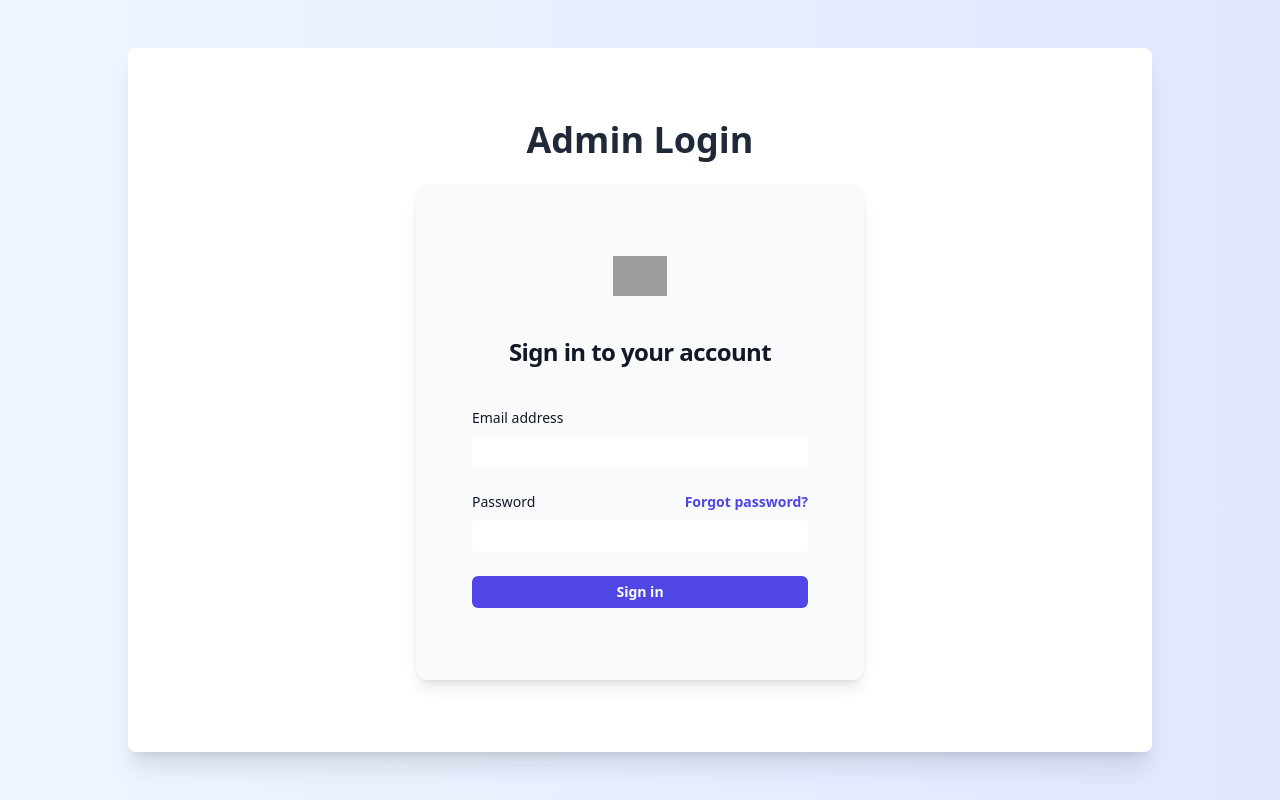
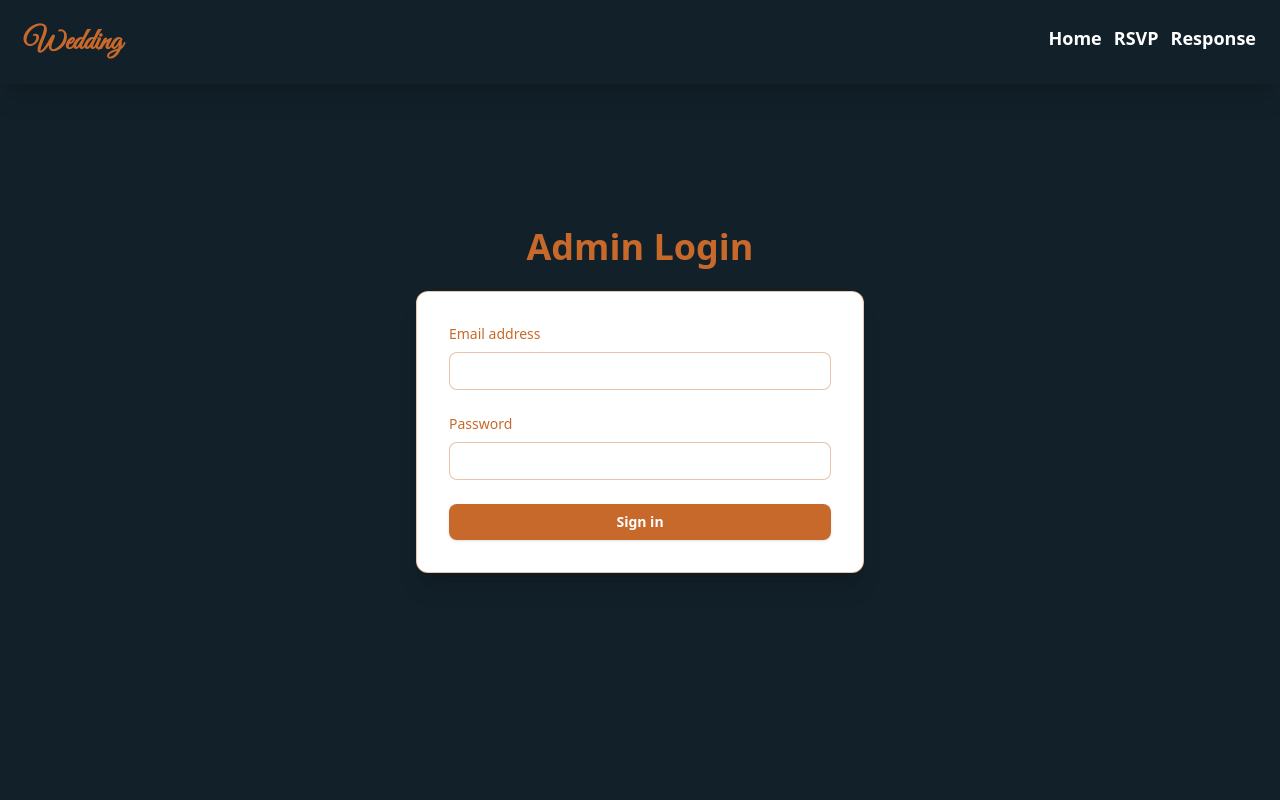
Before and after one commit to Ccode25/RSVPForLouieAndEliWedding, a React (Vite) app in the folder client/: page /response in a window 1280 px wide. Built offline with nearby package versions, Linux system fonts and the light colour scheme; grey boxes are pictures that could not be loaded.

Commit message:
update login design

```diff
--- a/client/src/App.jsx
+++ b/client/src/App.jsx
@@ -8,6 +8,7 @@ import {
 import RSVPForm from "./sections/RSVPForm";
 import EventDetails from "./sections/EventDetails";
 import Response from "./sections/Response";
+import Header from "./sections/Header"; // ✅ bring back Header
 
 // Component to handle scroll blocking based on route
 const ScrollControl = () => {
@@ -34,6 +35,7 @@ const App = () => {
     <Router>
       <ScrollControl /> {/* Scroll behavior controller */}
       <div className="scroll-smooth">
+        <Header /> {/* ✅ Header restored */}
         <Routes>
           <Route
             path="/"
--- a/client/src/components/Login.jsx
+++ b/client/src/components/Login.jsx
@@ -4,37 +4,19 @@ const Login = ({ handleLogin }) => {
   const [email, setEmail] = useState("");
   const [password, setPassword] = useState("");
 
-  const handleEmailChange = (e) => {
-    e.preventDefault();
-    setEmail(e.target.value);
-  };
-  const handlePassword = (e) => {
-    e.preventDefault();
-    setPassword(e.target.value);
-  };
+  const handleEmailChange = (e) => setEmail(e.target.value);
+  const handlePassword = (e) => setPassword(e.target.value);
+
   return (
-    <div className="flex min-h-full flex-col justify-center px-6 py-12 lg:px-8">
-      <div className="sm:mx-auto sm:w-full sm:max-w-sm">
-        <img
-          className="mx-auto h-10 w-auto"
-          src="https://tailwindui.com/plus/img/logos/mark.svg?color=indigo&shade=600"
-          alt="Your Company"
-        />
-        <h2 className="mt-10 text-center text-2xl font-bold tracking-tight text-gray-900">
-          Sign in to your account
-        </h2>
-      </div>
-
-      <div className="mt-10 sm:mx-auto sm:w-full sm:max-w-sm">
-        <form className="space-y-6">
+    <>
+      {/* Email */}
       <div>
         <label
           htmlFor="email"
-              className="block text-sm font-medium text-gray-900"
+          className="block text-sm font-medium text-[#C8692C]"
         >
           Email address
         </label>
-            <div className="mt-2">
         <input
           type="email"
           name="email"
@@ -43,29 +25,18 @@ const Login = ({ handleLogin }) => {
           value={email}
           required
           onChange={handleEmailChange}
-                className="block w-full rounded-md bg-white px-3 py-1.5 text-base text-gray-900 outline-1 outline-gray-300 placeholder:text-gray-400 focus:outline-2 focus:outline-indigo-600 sm:text-sm"
+          className="mt-2 block w-full rounded-lg border border-[#C8692C]/40 bg-white px-3 py-2 text-sm text-gray-900 placeholder:text-gray-400 focus:border-[#C8692C] focus:ring-1 focus:ring-[#C8692C]"
         />
       </div>
-          </div>
 
+      {/* Password */}
       <div>
-            <div className="flex items-center justify-between">
         <label
           htmlFor="password"
-                className="block text-sm font-medium text-gray-900"
+          className="block text-sm font-medium text-[#C8692C]"
         >
           Password
         </label>
-              <div className="text-sm">
-                <a
-                  href="#"
-                  className="font-semibold text-indigo-600 hover:text-indigo-500"
-                >
-                  Forgot password?
-                </a>
-              </div>
-            </div>
-            <div className="mt-2">
         <input
           type="password"
           name="password"
@@ -74,23 +45,21 @@ const Login = ({ handleLogin }) => {
           value={password}
           required
           onChange={handlePassword}
-                className="block w-full rounded-md bg-white px-3 py-1.5 text-base text-gray-900 outline-1 outline-gray-300 placeholder:text-gray-400 focus:outline-2 focus:outline-indigo-600 sm:text-sm"
+          className="mt-2 block w-full rounded-lg border border-[#C8692C]/40 bg-white px-3 py-2 text-sm text-gray-900 placeholder:text-gray-400 focus:border-[#C8692C] focus:ring-1 focus:ring-[#C8692C]"
         />
       </div>
-          </div>
 
+      {/* Submit Button */}
       <div>
         <button
           type="submit"
           onClick={(e) => handleLogin(e, email, password)}
-              className="flex w-full justify-center rounded-md bg-indigo-600 px-3 py-1.5 text-sm font-semibold text-white shadow-xs hover:bg-indigo-500 focus-visible:outline-2 focus-visible:outline-indigo-600"
+          className="w-full flex justify-center rounded-lg bg-[#C8692C] px-3 py-2 text-sm font-semibold text-white shadow hover:bg-orange-700 focus:outline-none focus:ring-2 focus:ring-[#C8692C]"
         >
           Sign in
         </button>
       </div>
-        </form>
-      </div>
-    </div>
+    </>
   );
 };
 
--- a/client/src/sections/Header.jsx
+++ b/client/src/sections/Header.jsx
@@ -1,32 +1,70 @@
-import React from "react";
-import { Link } from "react-router-dom"; // Import Link for navigation
+import React, { useState, useEffect } from "react";
+import { Link } from "react-router-dom";
 
 const Header = () => {
+  const [visible, setVisible] = useState(true);
+  const [lastScrollY, setLastScrollY] = useState(0);
+  let mouseTimeout;
+
+  // Handle scroll hide/show
+  const handleScroll = () => {
+    if (window.scrollY > lastScrollY) {
+      // scrolling down → hide
+      setVisible(false);
+    } else {
+      // scrolling up → show
+      setVisible(true);
+    }
+    setLastScrollY(window.scrollY);
+  };
+
+  // Handle mouse inactivity
+  const handleMouseMove = () => {
+    setVisible(true); // show when mouse moves
+    clearTimeout(mouseTimeout);
+    mouseTimeout = setTimeout(() => {
+      setVisible(false); // hide after inactivity
+    }, 2500); // 2.5s inactivity
+  };
+
+  useEffect(() => {
+    window.addEventListener("scroll", handleScroll);
+    window.addEventListener("mousemove", handleMouseMove);
+
+    return () => {
+      window.removeEventListener("scroll", handleScroll);
+      window.removeEventListener("mousemove", handleMouseMove);
+    };
+  }, [lastScrollY]);
+
   return (
-    <header className="bg-[#333333] text-white shadow-xl shadow-[#d4af37]">
+    <header
+      className={`bg-[#122029] text-white shadow-xl fixed top-0 left-0 w-full transition-transform duration-500 z-50 ${
+        visible ? "translate-y-0" : "-translate-y-full"
+      }`}
+    >
       <nav className="flex justify-between p-6">
         {/* Wedding logo text */}
-        <div className="font-extrabold text-3xl font-greatVibes text-[#d4af37]">
-          <a href="aeronmelnywedding.blog/">Wedding</a>
+        <div className="font-extrabold text-3xl font-greatVibes text-[#C8692C]">
+          <a>Wedding</a>
         </div>
         {/* Navigation links */}
         <div className="space-x-3">
           <Link
-            to="/" // Link to home page
-            className="text-lg font-semibold hover:text-[#d4af37] transition-colors"
+            to="/"
+            className="text-lg font-semibold hover:text-[#C8692C] transition-colors"
           >
             Home
           </Link>
           <a
             href="#rsvp"
-            className="text-lg font-semibold hover:text-[#d4af37] transition-colors"
+            className="text-lg font-semibold hover:text-[#C8692C] transition-colors"
           >
             RSVP
           </a>
-
           <Link
-            to="/response" // Link to /response route
-            className="text-lg font-semibold hover:text-[#d4af37] transition-colors"
+            to="/response"
+            className="text-lg font-semibold hover:text-[#C8692C] transition-colors"
           >
             Response
           </Link>
--- a/client/src/sections/Response.jsx
+++ b/client/src/sections/Response.jsx
@@ -14,13 +14,13 @@ const Response = () => {
   const [totalGuests, setTotalGuests] = useState(0);
   const [acceptedGuests, setAcceptedGuests] = useState(0);
   const [declinedGuests, setDeclinedGuests] = useState(0);
+  const [hideTop, setHideTop] = useState(false);
 
-  const URL = "https://wedding-rsvp-9ynq.vercel.app";
+  const URL = "http://localhost:5000";
 
   const handleLogin = (e, email, password) => {
     e.preventDefault();
     setError("");
-
     if (email === "LOUIEELIZA" && password === "LOUIEELIZA121325") {
       setIsLoggedIn(true);
       toast.success("Login successful!");
@@ -30,12 +30,11 @@ const Response = () => {
     }
   };
 
-  const handleFilterChange = (e) => {
-    setFilter(e.target.value);
-  };
+  const handleFilterChange = (e) => setFilter(e.target.value);
 
   useEffect(() => {
-    if (isLoggedIn) {
+    if (!isLoggedIn) return;
+
     const fetchGuestList = async () => {
       setLoading(true);
       setError("");
@@ -53,77 +52,86 @@ const Response = () => {
     };
 
     fetchGuestList();
-    }
   }, [isLoggedIn]);
 
   const updateGuestCounts = (guests) => {
-    const total = guests.length;
-    const accepted = guests.filter(
-      (guest) => guest.response === "accept"
-    ).length;
-    const declined = guests.filter(
-      (guest) => guest.response === "decline"
-    ).length;
-    setTotalGuests(total);
-    setAcceptedGuests(accepted);
-    setDeclinedGuests(declined);
+    setTotalGuests(guests.length);
+    setAcceptedGuests(guests.filter((g) => g.response === "accept").length);
+    setDeclinedGuests(guests.filter((g) => g.response === "decline").length);
   };
 
   const filteredGuests = guestList
-    .filter((guest) => {
-      if (filter === "all") return true;
-      return guest.response === filter;
-    })
+    .filter((g) => filter === "all" || g.response === filter)
     .sort((a, b) => new Date(b.responded_at) - new Date(a.responded_at));
 
+  useEffect(() => {
+    const handleScroll = () => setHideTop(window.scrollY > 50);
+    window.addEventListener("scroll", handleScroll);
+    return () => window.removeEventListener("scroll", handleScroll);
+  }, []);
+
   return (
-    <div className="min-h-screen w-full bg-gradient-to-r from-blue-50 to-indigo-100 flex items-center justify-center p-4 md:p-6">
+    <div className="min-h-screen w-full bg-[#122029] flex justify-center items-center p-6">
       <ToastContainer position="top-right" autoClose={3000} />
-      <div className="w-full max-w-5xl bg-white shadow-xl rounded-lg p-6 md:p-8 overflow-hidden">
+
       {!isLoggedIn ? (
-          <div className="flex flex-col items-center justify-center h-full min-h-[80vh]">
-            <h2 className="text-3xl md:text-4xl font-extrabold text-gray-800 mb-6">
+        // ✅ Admin Login screen
+        <div className="flex flex-col items-center justify-center w-full max-w-md">
+          <h2 className="text-3xl md:text-4xl font-extrabold text-[#C8692C] mb-6">
             Admin Login
           </h2>
-            <form className="w-full max-w-sm md:max-w-md bg-gray-50 p-6 rounded-xl shadow-lg">
+
+          <form className="w-full bg-white p-8 rounded-xl shadow-xl space-y-6 border border-[#C8692C]/40">
             <Login handleLogin={handleLogin} />
           </form>
         </div>
-        ) : loading ? (
-          <div className="flex justify-center items-center min-h-[60vh]">
+      ) : (
+        // ✅ Guest List screen
+        <div
+          className="w-full max-w-6xl bg-white shadow-xl rounded-lg p-6 md:p-8 flex flex-col"
+          style={{ height: "calc(100vh - 40px)" }}
+        >
+          {loading ? (
+            <div className="flex justify-center items-center flex-1">
               <div className="text-xl md:text-2xl font-semibold text-indigo-600 animate-pulse">
                 Loading guest list...
               </div>
             </div>
           ) : error ? (
-          <div className="flex justify-center items-center min-h-[60vh]">
+            <div className="flex justify-center items-center flex-1">
               <div className="text-center text-red-600 font-semibold text-lg">
                 {error}
               </div>
             </div>
           ) : (
-          <div>
-            <h2 className="text-center text-3xl md:text-4xl font-bold text-indigo-700 mb-6">
+            <div className="flex flex-col flex-1 h-full">
+              <h2 className="text-center text-3xl md:text-4xl font-bold text-[#122029] mb-6">
                 Guest List
               </h2>
 
-            {/* Stats */}
-            <div className="flex flex-col md:flex-row md:justify-between gap-3 bg-indigo-50 p-4 rounded-lg shadow mb-6">
-              <div className="text-indigo-700 font-semibold">
+              {/* Stats & Filter */}
+              <div
+                className={`transition-all duration-300 ease-in-out overflow-hidden ${
+                  hideTop ? "h-0 opacity-0 mb-0" : "h-auto opacity-100 mb-4"
+                }`}
+              >
+                <div className="flex flex-col md:flex-row md:justify-between gap-3 bg-[#122029]/10 p-4 rounded-lg shadow">
+                  <div className="text-[#122029] font-semibold">
                     Total: <span className="font-bold">{totalGuests}</span>
                   </div>
-              <div className="text-green-600 font-semibold">
-                Accepted: <span className="font-bold">{acceptedGuests}</span>
+                  <div className="text-green-700 font-semibold">
+                    Accepted:{" "}
+                    <span className="font-bold">{acceptedGuests}</span>
                   </div>
-              <div className="text-red-600 font-semibold">
-                Declined: <span className="font-bold">{declinedGuests}</span>
+                  <div className="text-red-700 font-semibold">
+                    Declined:{" "}
+                    <span className="font-bold">{declinedGuests}</span>
                   </div>
                 </div>
 
-            {/* Filter */}
-            <div className="flex justify-end mb-4">
+                <div className="flex justify-end mt-2">
                   <select
-                className="w-full md:w-auto bg-white text-gray-700 p-2 rounded-lg border border-gray-300 shadow-sm focus:ring-2 focus:ring-indigo-400"
+                    className="w-full md:w-auto bg-white text-gray-700 p-2 rounded-lg border border-gray-300 shadow-sm focus:ring-2 focus:ring-[#122029]"
                     value={filter}
                     onChange={handleFilterChange}
                   >
@@ -132,16 +140,21 @@ const Response = () => {
                     <option value="decline">Declined</option>
                   </select>
                 </div>
+              </div>
 
-            {/* Table */}
-            <div className="overflow-x-auto max-h-[70vh]">
-              <table className="w-full border-collapse bg-white shadow rounded-lg">
-                <thead className="sticky top-0 z-10 bg-indigo-600 text-white text-sm md:text-base">
+              {/* Scrollable Table */}
+              <div className="flex-1 overflow-auto border border-gray-200 rounded-lg">
+                <table className="min-w-full border-collapse bg-white text-sm">
+                  <thead className="sticky top-0 z-10 bg-[#122029] text-white">
                     <tr>
                       <th className="px-4 py-3 text-left">Guest Name</th>
-                    <th className="px-4 py-3 text-left">Email</th>
+                      <th className="px-4 py-3 text-left hidden sm:table-cell">
+                        Email
+                      </th>
                       <th className="px-4 py-3 text-center">Response</th>
-                    <th className="px-4 py-3 text-left">Time</th>
+                      <th className="px-4 py-3 text-left hidden sm:table-cell">
+                        Time
+                      </th>
                     </tr>
                   </thead>
                   <tbody>
@@ -151,13 +164,15 @@ const Response = () => {
                           key={index}
                           className={`${
                             index % 2 === 0 ? "bg-gray-50" : "bg-white"
-                        } hover:bg-indigo-50 transition-colors text-xs md:text-sm`}
+                          } hover:bg-[#122029]/10 transition-colors`}
                         >
                           <td className="px-4 py-3 border">{guest.guest}</td>
-                        <td className="px-4 py-3 border">{guest.email}</td>
+                          <td className="px-4 py-3 border hidden sm:table-cell">
+                            {guest.email}
+                          </td>
                           <td className="px-4 py-3 border text-center">
                             <span
-                            className={`px-3 py-1 rounded-full text-xs font-semibold ${
+                              className={`px-2 py-1 rounded-full text-xs font-semibold ${
                                 guest.response === "accept"
                                   ? "bg-green-100 text-green-700"
                                   : guest.response === "decline"
@@ -168,7 +183,7 @@ const Response = () => {
                               {guest.response || "No Response"}
                             </span>
                           </td>
-                        <td className="px-4 py-3 border">
+                          <td className="px-4 py-3 border hidden sm:table-cell">
                             {guest.responded_at
                               ? format(
                                   new Date(guest.responded_at),
@@ -194,6 +209,7 @@ const Response = () => {
             </div>
           )}
         </div>
+      )}
     </div>
   );
 };
```
Also changed, not shown: 1 other file (tests, documents, lock files or other folders). Lines whose indentation alone changed are shown as unchanged.
